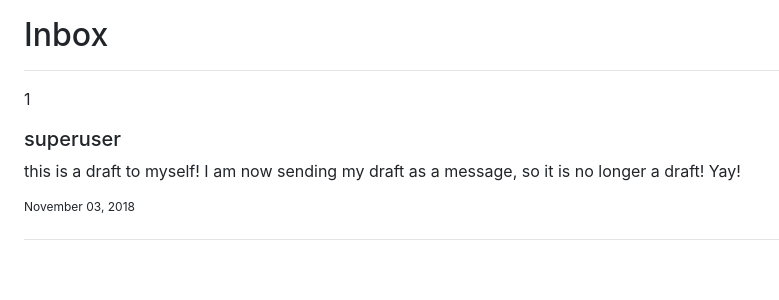
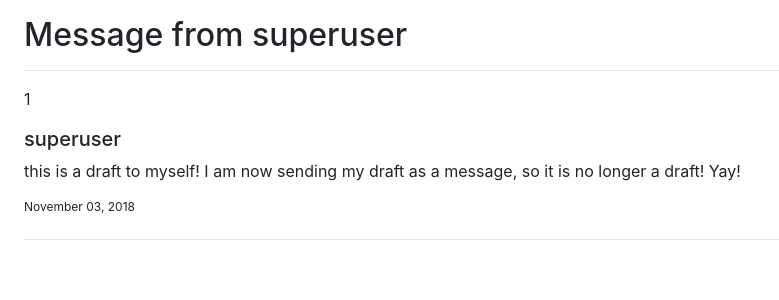
Before and after one commit to jkrovitz/Comp346HW5, a Django app: page /1/ in a window 1280 px wide. Shown: the part 121-421 px from the top of the page, without its empty margins (0-779 px from the left). Run offline with Django 3.2, Linux system fonts and the light colour scheme; a user stored in the database is signed in; data comes from the database, SQL or seed files in the repository; both versions use the stored data as it was after the commit; some libraries are stand-ins or nearby versions.

Commit message:
Corrections added.

```diff
--- a/messenger/templates/messenger/message_detail.html
+++ b/messenger/templates/messenger/message_detail.html
@@ -1,7 +1,7 @@
 {% extends 'messenger/base.html' %}
 
 {% block content %}
-  <h2>Inbox</h2>
+  <h2>Message from {{message.sender}}</h2>
     <hr>
     	<p>{{ message.id}}</p>
         <h5>{{ message.sender }}</h5>
--- a/messenger/templates/messenger/message_edit.html
+++ b/messenger/templates/messenger/message_edit.html
@@ -2,7 +2,7 @@
 
 {% block content %}
   <h2>Edit a message!</h2>
-    <form action="/message_save.html" method="post">
+    <form action="/message_update/{{message.id}}/" method="post">
         {% csrf_token %}
         <h4>Recipient</h4>
         {{ message.text }}
--- a/messenger/urls.py
+++ b/messenger/urls.py
@@ -17,5 +17,6 @@ urlpatterns = [
     re_path(r'inbox', views.inbox, name='inbox'),
     re_path(r'drafts', views.drafts, name='drafts'),
     url(r'^(?P<id>\d+)/$', views.message_detail, name='message_detail'),
+    re_path(r'^message_update/(?P<message_id>[0-9]+)/$', views.message_update, name='message_update'),
 
 ]
--- a/messenger/views.py
+++ b/messenger/views.py
@@ -59,6 +59,21 @@ def message_save(request):
     return redirect('/inbox.html')
 
 @login_required
+def message_update(request, message_id):
+    current_message = Message.objects.filter(id=message_id)[0]
+    current_message.sender = request.user
+    current_message.text = request.POST.get('message')
+    receiver_username = request.POST.get('recipient')
+    current_message.receiver = User.objects.get(username=receiver_username)
+    if request.POST.get('submit'):
+        current_message.sent = True;
+    else:
+        current_message.sent = False;
+    current_message.save()
+
+    return redirect('/inbox.html')
+
+@login_required
 def sent(request):
     filtered_message_objects = Message.objects.filter(sender=request.user, sent=True)
     return render(request, 'messenger/sent.html', {'filtered_message_objects': filtered_message_objects})
```
Also changed, not shown: db.sqlite3, messenger/migrations/0001_initial.py, 1 other file.
